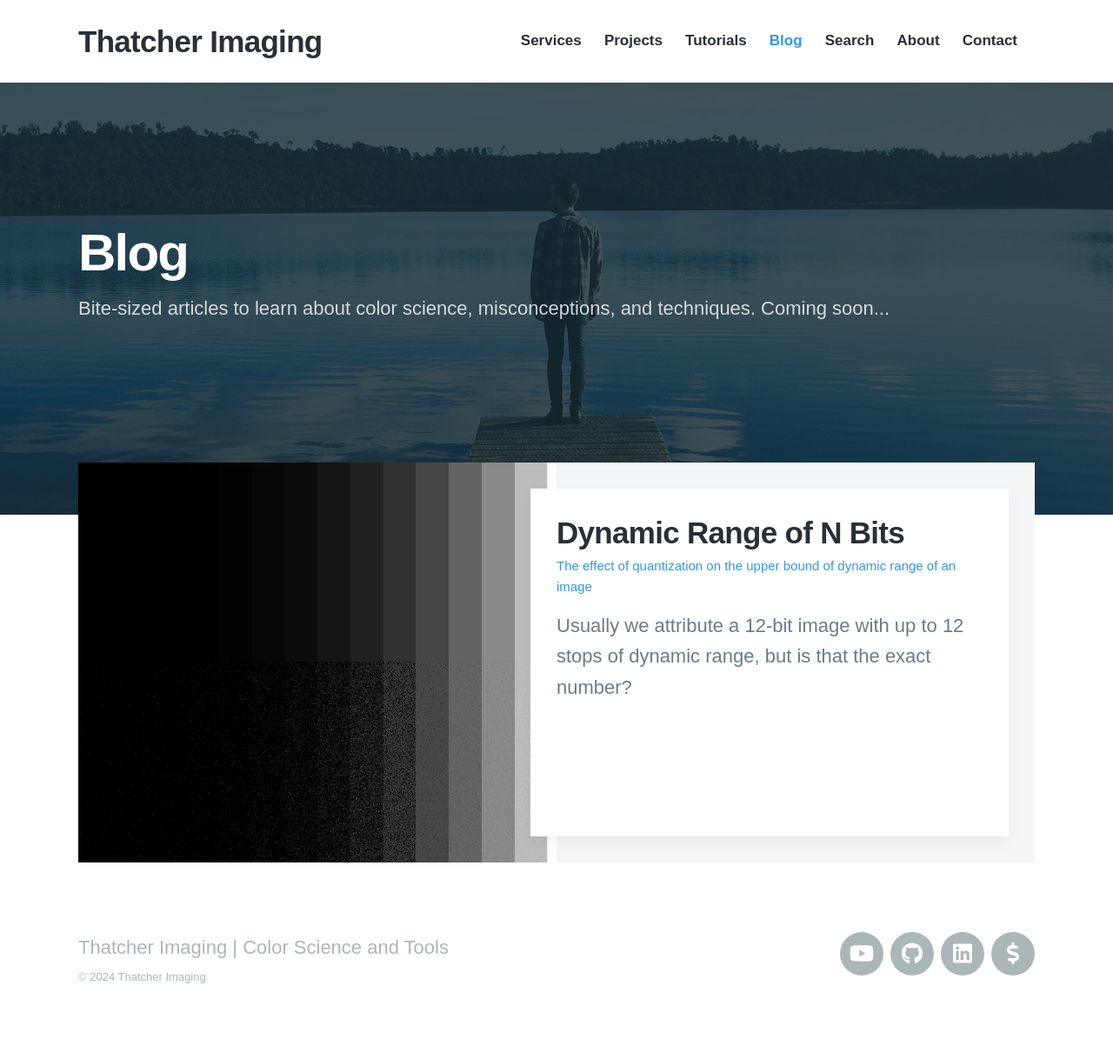
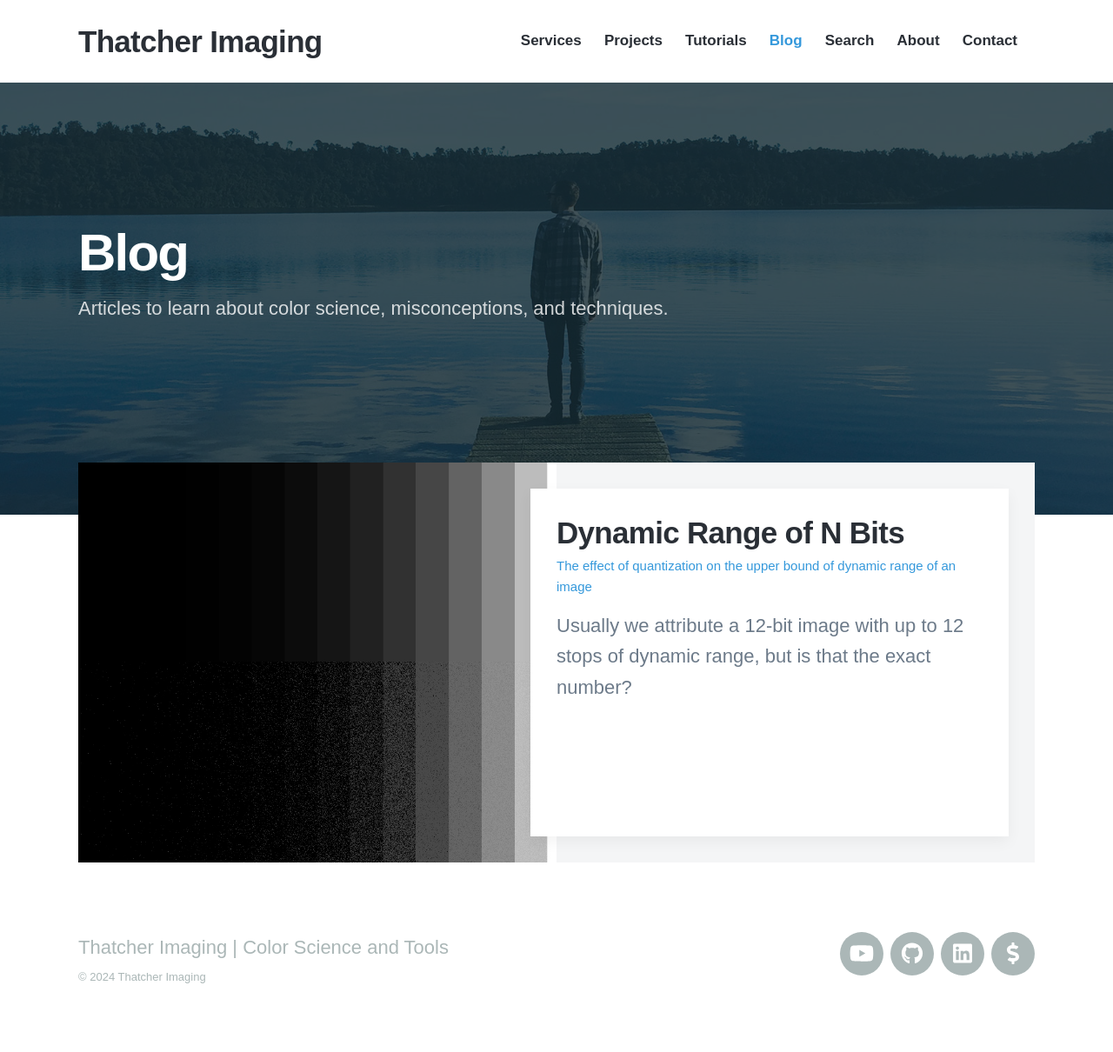
Before and after one commit to thatcherfreeman/thatcherfreeman.github.io, a Jekyll site: the page built from blog/index.html, in a window 1280 px wide. Shown: the whole page at 87% size. Built offline with Jekyll 4.4.1, drawn with Linux system fonts in a browser that asks for light colours; nearby versions of some CDN libraries; some web fonts are replaced; the list of posts is cut into pages by our own code.

Commit message:
updated blog splash page

```diff
--- a/blog/index.html
+++ b/blog/index.html
@@ -14,7 +14,7 @@ featured_image: /images/demo/blog.jpg
 	<div class="wrap">
 
 		<h1>Blog</h1>
-		<p>Bite-sized articles to learn about color science, misconceptions, and techniques. Coming soon...</p>
+		<p>Articles to learn about color science, misconceptions, and techniques.</p>
 
 	</div>
 
```
Also changed, not shown: other parts of blog/index.html (+1 -1 lines), _posts/2024-06-04-dynamic-range.md (+5 -3 lines).
